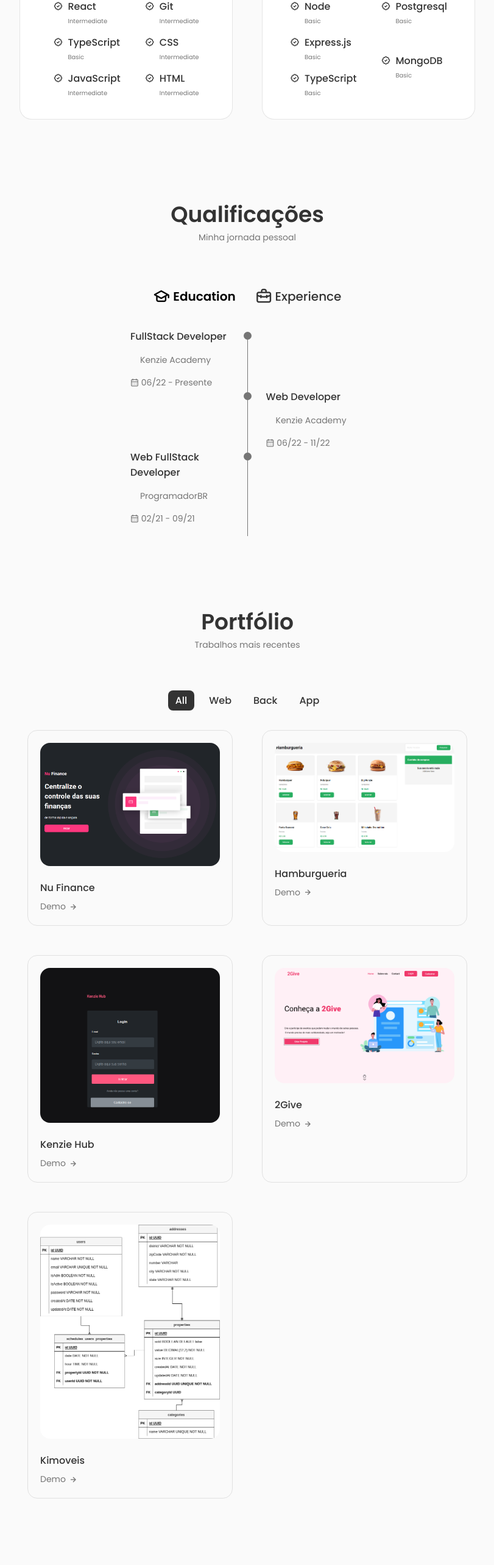
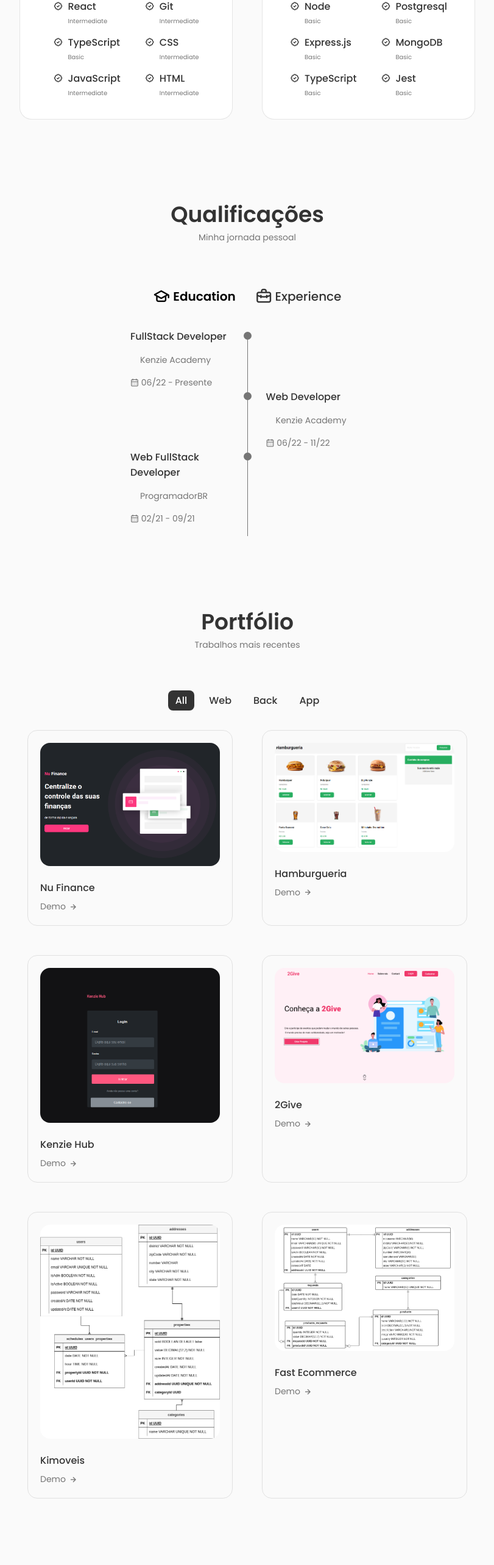
Before and after one commit to Diogo-Peixoto/Portfolio-React, a React (Vite) app: page / in a window 1280 px wide. Shown: the part 1600-4166 px from the top of the page at 61% size, without its empty margins (234-1045 px from the left). Built offline with nearby package versions, Linux system fonts and the light colour scheme.

Commit message:
feat/add project fast Ecommerce

```diff
--- a/src/components/Skills/backend.tsx
+++ b/src/components/Skills/backend.tsx
@@ -53,6 +53,15 @@ export const Backend = ()=>{
                             <span>Basic</span>
                         </div>
                     </div>
+
+                    <div className="skills__data">
+                        <i className='bx bx-badge-check' />
+
+                        <div>
+                            <h3>Jest</h3>
+                            <span>Basic</span>
+                        </div>
+                    </div>
                 </div>
             </div>
         </Content>
--- a/src/components/Work/data.tsx
+++ b/src/components/Work/data.tsx
@@ -3,6 +3,7 @@ import Work2 from "../../assets/work2.png"
 import Work3 from "../../assets/work3.png"
 import Work4 from "../../assets/work4.png"
 import Work5 from "../../assets/work5.png"
+import Work6 from "../../assets/work6.png"
 
 export const projectsData = [
     {
@@ -40,6 +41,13 @@ export const projectsData = [
       category: "back",
       link: "https://github.com/Diogo-Peixoto/Kimoveis"
     },
+    {
+      id: 6,
+      image: Work6,
+      title: "Fast Ecommerce",
+      category: "back",
+      link: "https://github.com/Diogo-Peixoto/Kimoveis"
+    },
 ];
 
 export const projectsNav = [
```
Also changed, not shown: src/assets/work6.png (added).
